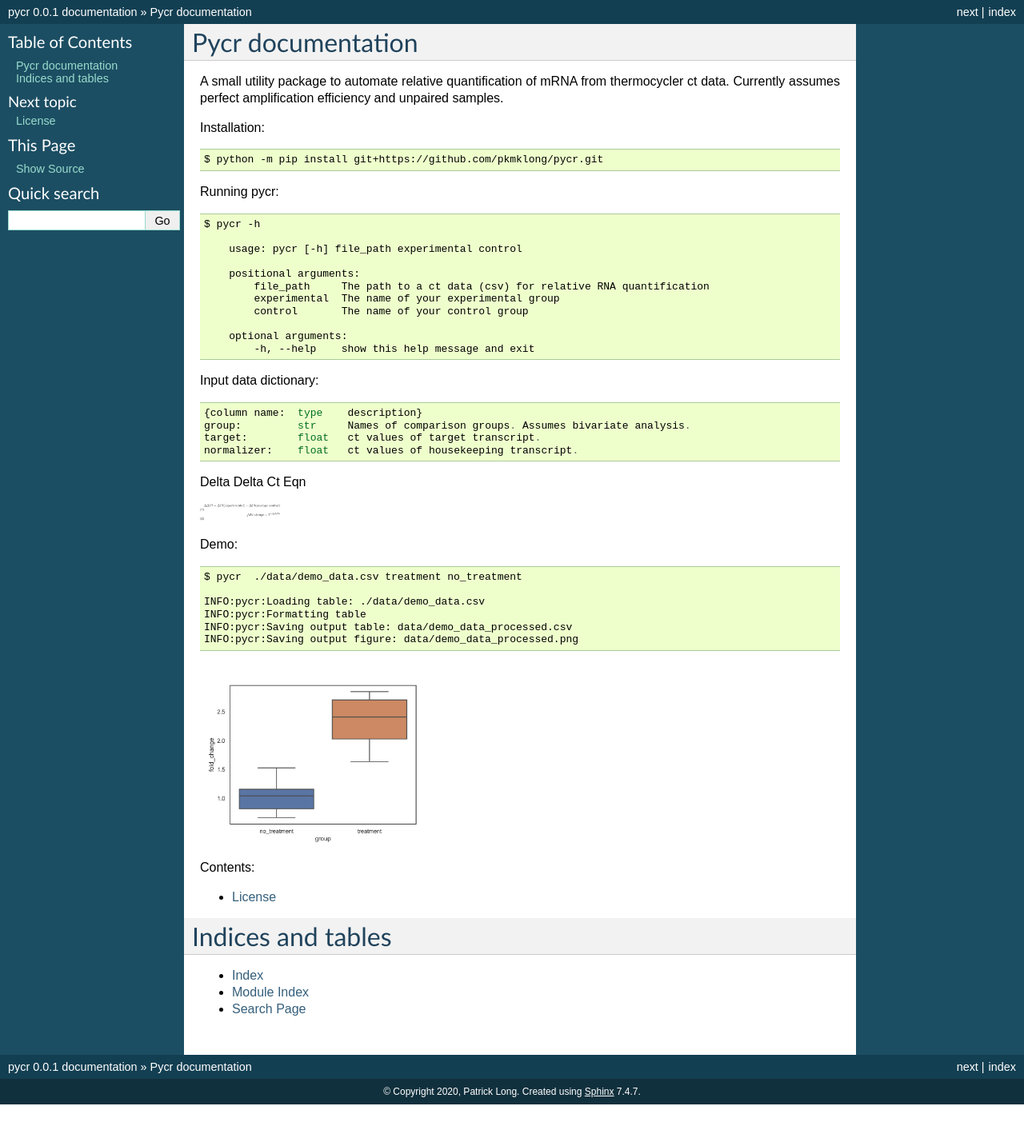
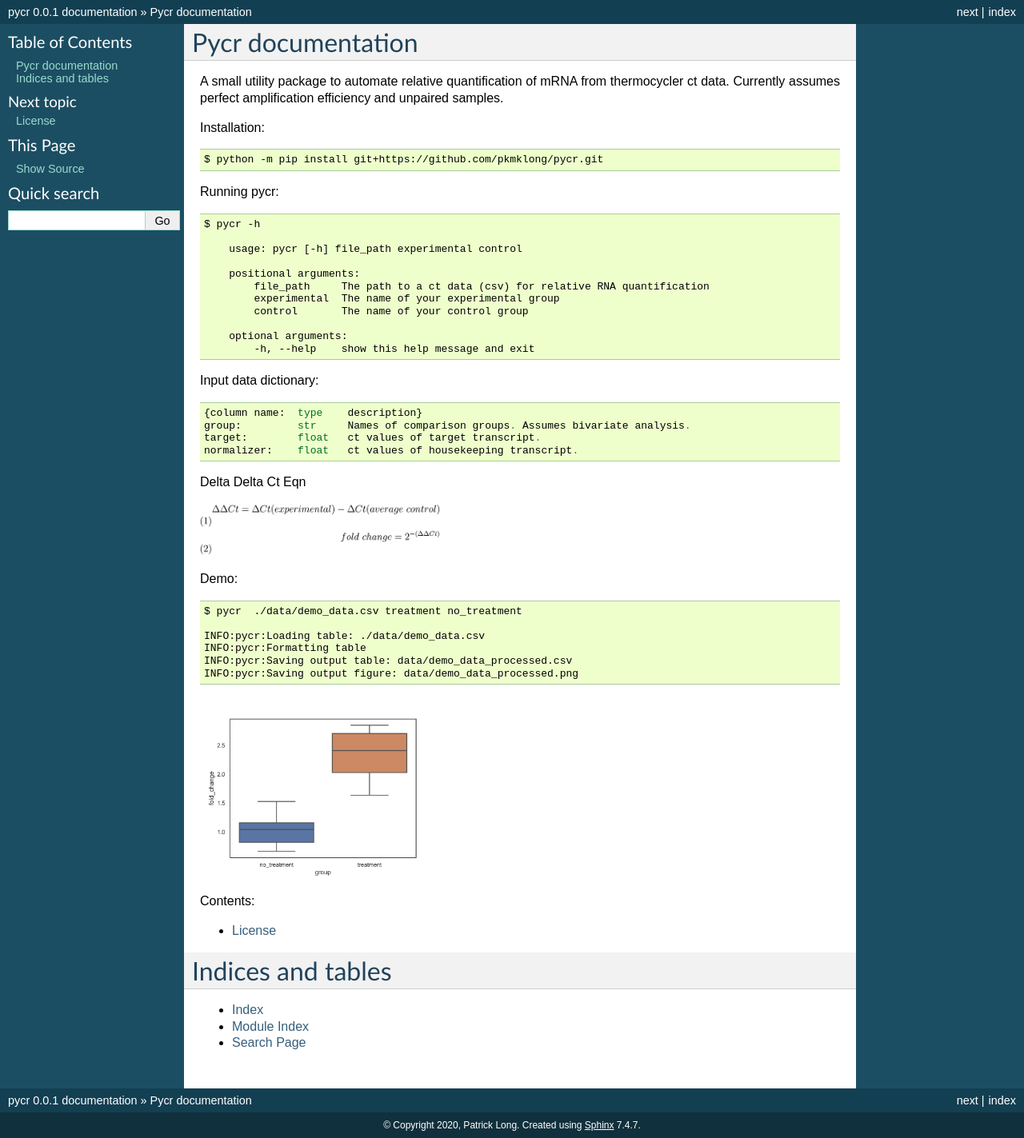
Before and after one commit to patrickmlong/pycr, a Sphinx documentation site: the page built from docs/index.rst, in a window 1280 px wide. Shown: the whole page at 80% size. Built offline with Sphinx 7.4.7, drawn with Linux system fonts in a browser that asks for light colours; before the commit the page ends 1381 px from its top, so only the background shows below that.

Commit message:
Update index.rst

```diff
--- a/docs/index.rst
+++ b/docs/index.rst
@@ -33,7 +33,7 @@ Input data dictionary::
 Delta Delta Ct Eqn
 
 .. image:: ../images/ddct.png
-  :width: 100
+  :width: 300
   :alt: delta delta CT
 
 
```
